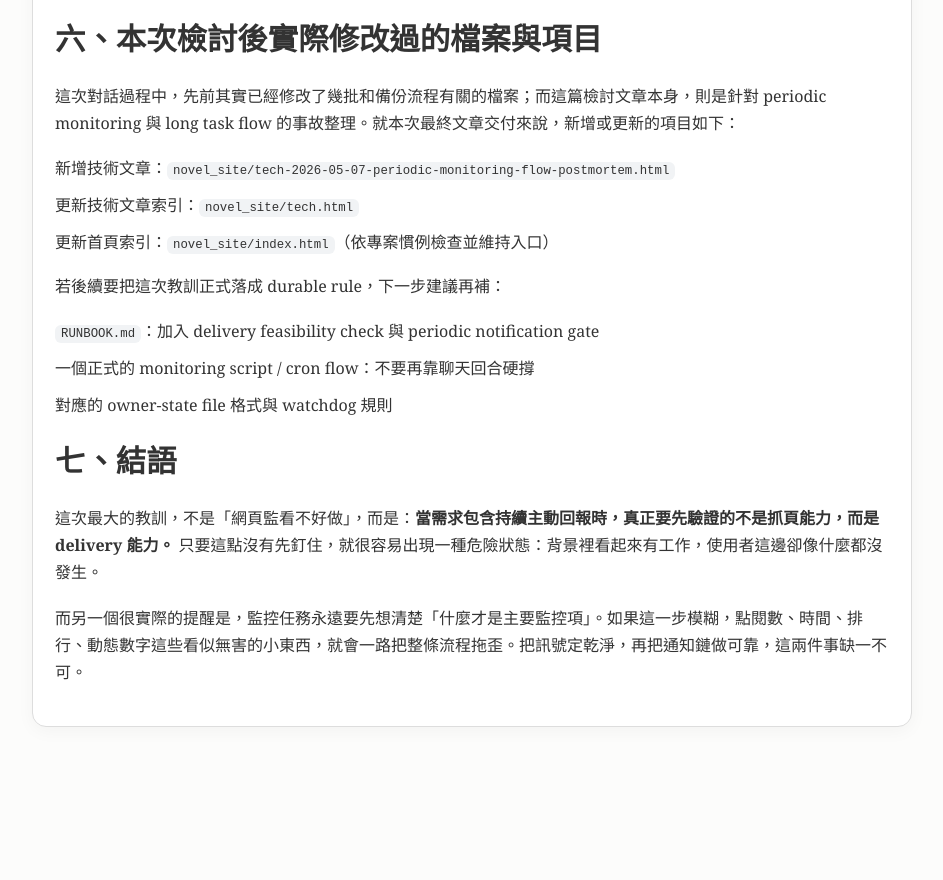
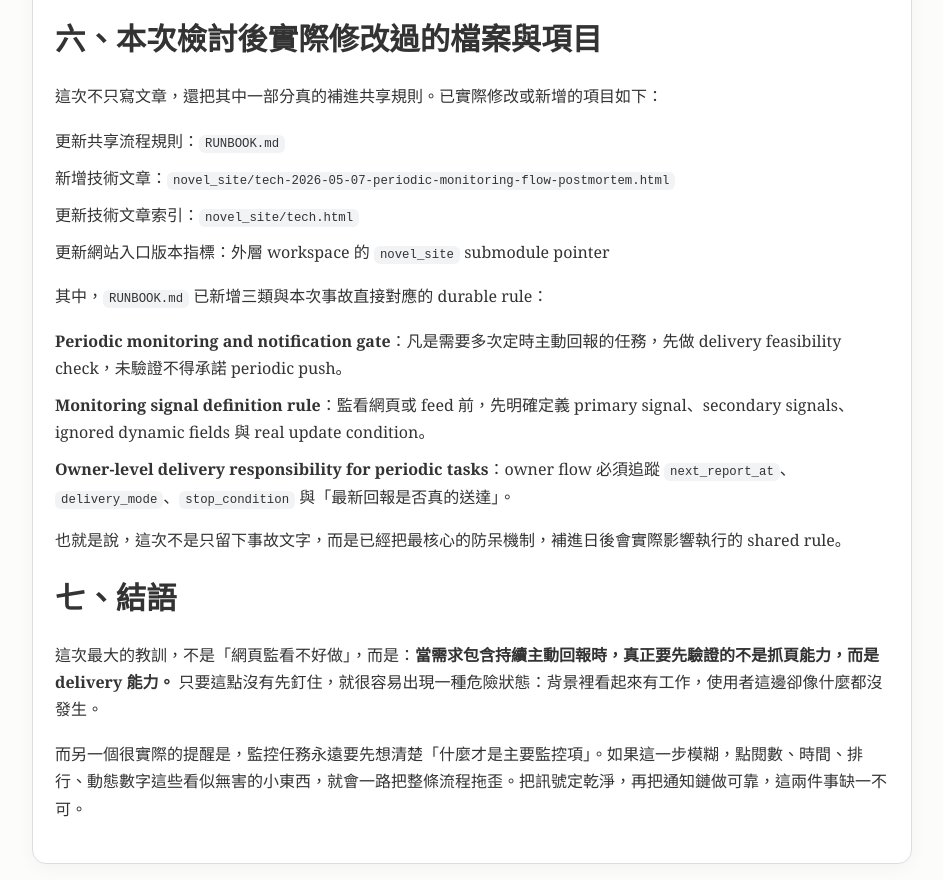
Before and after one commit to alantong-claw/novel-site, a plain HTML site: page tech-2026-05-07-periodic-monitoring-flow-postmortem.html in a window 1280 px wide. Shown: the part 5515-6395 px from the top of the page, without its empty margins (168-1111 px from the left). Before the commit the page ends 6322 px from the top, so only its background shows below. Drawn offline with Linux system fonts and the light colour scheme.

Commit message:
Update periodic monitoring postmortem follow-up

```diff
--- a/tech-2026-05-07-periodic-monitoring-flow-postmortem.html
+++ b/tech-2026-05-07-periodic-monitoring-flow-postmortem.html
@@ -173,18 +173,20 @@
     </ol>
 
     <h2>六、本次檢討後實際修改過的檔案與項目</h2>
-    <p>這次對話過程中，先前其實已經修改了幾批和備份流程有關的檔案；而這篇檢討文章本身，則是針對 periodic monitoring 與 long task flow 的事故整理。就本次最終文章交付來說，新增或更新的項目如下：</p>
+    <p>這次不只寫文章，還把其中一部分真的補進共享規則。已實際修改或新增的項目如下：</p>
     <ul>
+      <li>更新共享流程規則：<code>RUNBOOK.md</code></li>
       <li>新增技術文章：<code>novel_site/tech-2026-05-07-periodic-monitoring-flow-postmortem.html</code></li>
       <li>更新技術文章索引：<code>novel_site/tech.html</code></li>
-      <li>更新首頁索引：<code>novel_site/index.html</code>（依專案慣例檢查並維持入口）</li>
+      <li>更新網站入口版本指標：外層 workspace 的 <code>novel_site</code> submodule pointer</li>
     </ul>
-    <p>若後續要把這次教訓正式落成 durable rule，下一步建議再補：</p>
+    <p>其中，<code>RUNBOOK.md</code> 已新增三類與本次事故直接對應的 durable rule：</p>
     <ul>
-      <li><code>RUNBOOK.md</code>：加入 delivery feasibility check 與 periodic notification gate</li>
-      <li>一個正式的 monitoring script / cron flow：不要再靠聊天回合硬撐</li>
-      <li>對應的 owner-state file 格式與 watchdog 規則</li>
+      <li><strong>Periodic monitoring and notification gate</strong>：凡是需要多次定時主動回報的任務，先做 delivery feasibility check，未驗證不得承諾 periodic push。</li>
+      <li><strong>Monitoring signal definition rule</strong>：監看網頁或 feed 前，先明確定義 primary signal、secondary signals、ignored dynamic fields 與 real update condition。</li>
+      <li><strong>Owner-level delivery responsibility for periodic tasks</strong>：owner flow 必須追蹤 <code>next_report_at</code>、<code>delivery_mode</code>、<code>stop_condition</code> 與「最新回報是否真的送達」。</li>
     </ul>
+    <p>也就是說，這次不是只留下事故文字，而是已經把最核心的防呆機制，補進日後會實際影響執行的 shared rule。</p>
 
     <h2>七、結語</h2>
     <p>這次最大的教訓，不是「網頁監看不好做」，而是：<strong>當需求包含持續主動回報時，真正要先驗證的不是抓頁能力，而是 delivery 能力。</strong> 只要這點沒有先釘住，就很容易出現一種危險狀態：背景裡看起來有工作，使用者這邊卻像什麼都沒發生。</p>
```
